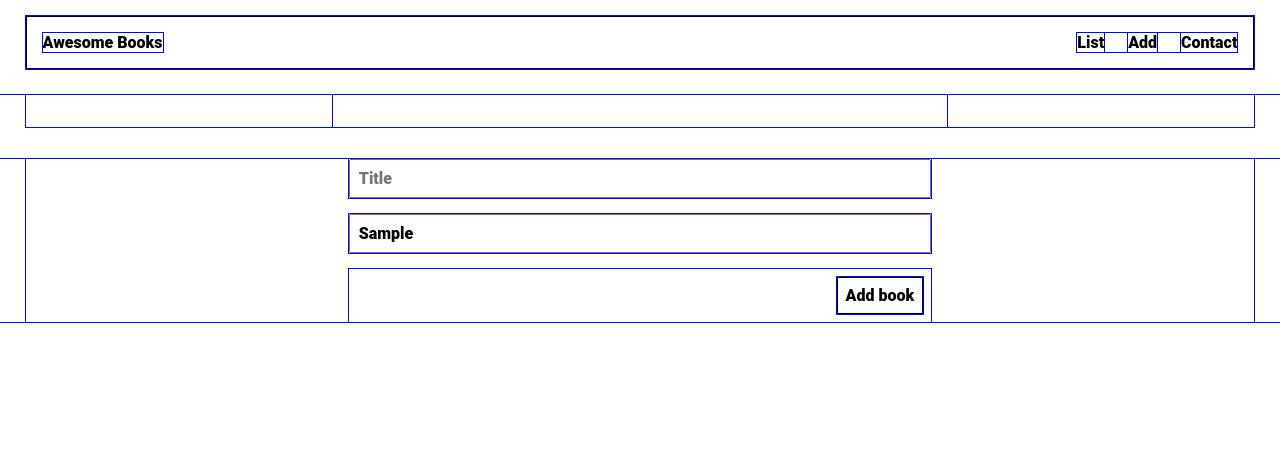
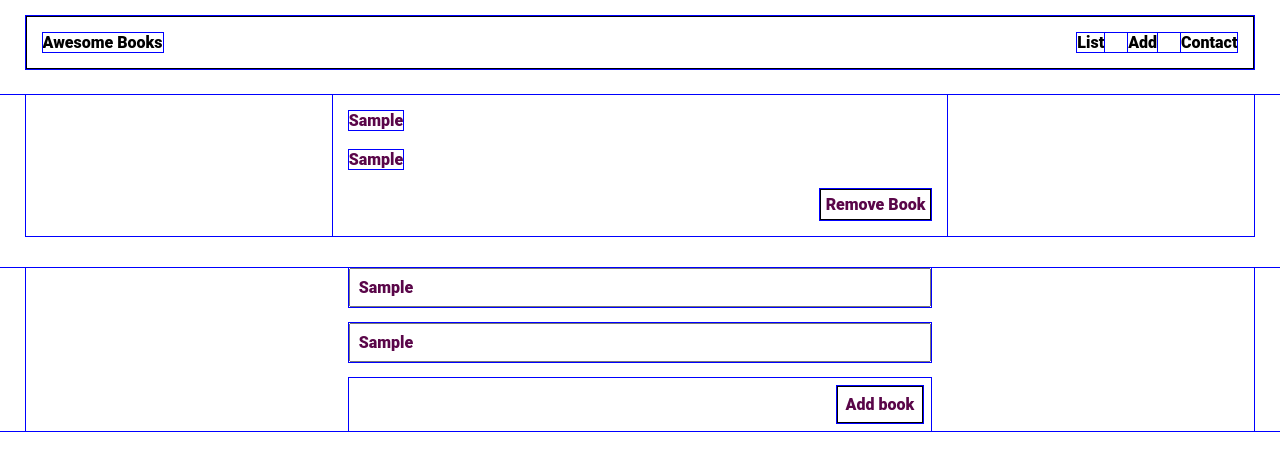
Before and after one commit to danigalindo10/awesome-books, a website: page index.html in a window 1280 px wide. Both pictures are taken after typing "Sample", "Sample" into the empty fields and a click on the button "Add book". Drawn offline with Linux system fonts and the light colour scheme.

Commit message:
Modified  add button to create a book list

```diff
--- a/css/style.css
+++ b/css/style.css
@@ -6,6 +6,7 @@
     font-size: 1rem;
     font-family: "Roboto", sans-serif;
     font-weight: bolder;
+    color: rgb(90, 6, 73);
 
   }
 
@@ -74,10 +75,23 @@ nav > ul {
   gap: 1.5rem;
 }
 
+.book{
+  display: flex;
+  flex-direction: column;
+  width: 100%;
+  padding: 1rem;
+  gap: 20px;
+  max-width: 50%;
+  margin: 0 auto;
+  justify-content: center;
+  align-items: flex-start;
+
+}
+
 .remove {
   align-self: flex-end;
   appearance: none;
-  padding: 0.5rem;
+  padding: 0.3rem;
   transition-duration: 0.3s;
 }
 
@@ -115,15 +129,10 @@ nav > ul {
   margin: 0 auto 1rem;
 }
 
-#book-list li {
-  list-style: none;
-  width: 100%;
-  display: flex;
-  padding: 1rem;
-  gap: 80px;
-  max-width: 50%;
-  margin: 0 auto;
-  justify-content: center;
+#book-list{
+  display:grid;
+  grid-template-columns: 1fr;
+  gap:40px;
 }
 
 #content {
@@ -147,7 +156,3 @@ nav > ul {
   flex-direction: column;
   gap: 1rem;
 }
-
-#book-list li {
-  color: #000;
-}
--- a/index.html
+++ b/index.html
@@ -26,16 +26,16 @@
   <div id="container">
     <!--Collection Section-->
     <section id="all-books">
-      <ul id="book-list">
+      <div id="book-list">
         <!--Book List with JS-->
-      </ul>
+      </div>
     </section>
     <!--Add new book section-->
     <section id="add-new-book">
       <fieldset id="new-book">
         <input type="text" name="title" id="new-title" placeholder="Title">
         <input type="text" name="author" id="new-author" placeholder="Author">
-        <div><button onclick="getBookInfo(newTitle, newAuthor)" type="button" id="add-book">Add book</button></div>
+        <div><button type="button" id="add-book">Add book</button></div>
       </fieldset>
     </section>
     <!-- Contact section -->
--- a/js/script.js
+++ b/js/script.js
@@ -4,27 +4,39 @@ const newTitle = document.getElementById('new-title');
 const newAuthor = document.getElementById('new-author');
 
 addBook.addEventListener('click', function(){
-	if (newTitle.value = "" && newAuthor.value == "") {
+	if (newTitle.value == "" && newAuthor.value == "") {
 		alert("Enter any title and author of the book");
-	} else {
-		const li = document.createElement('li');
+	}
+     else
+          {
+            const div= document.createElement("div");
+            const divTitle = document.createElement("div");
+            const divAuthor = document.createElement("div");
+            const removeButton = document.createElement("button");
+            removeButton.innerHTML += `Remove Book `
 
-		const removeButton = document.createElement('button');
+            // Add id and classes to the elements
+            divTitle.classList.add("author");
+            divAuthor.classList.add("title");
+            removeButton.classList.add("remove");
+            div.classList.add("book");
 
+            //Add title and author to the html container\
+            divTitle.innerHTML = newTitle.value;
+            div.appendChild(divTitle);
+            console.log(divTitle)
 
+            divAuthor.innerHTML = newAuthor.value;
+            div.appendChild(divAuthor);
 
-		const divAuthor = document.createElement('div');
-		divAuthor.innerHTML = newAuthor.value;
-		newTitle.value;
+            div.appendChild(removeButton);
 
-		removeButton.value;
-
-		booklist.appendChild(li);
-
-	}
+            booklist.appendChild(div);
+  }
 })
 
-
+//removeButton.value;
+//const removeButton = document.createElement('button');
 // const booklist = document.getElementById('book-list');
 // const addBook = document.getElementById('add-book');
 // const newTitle = document.getElementById('new-title');
@@ -47,7 +59,7 @@ addBook.addEventListener('click', function(){
 //   const removeButton = document.createElement('button');
 //   const li = document.createElement('li');
 
-//   // Add id and classes to the elements
+  // Add id and classes to the elements
 //   divTitle.classList.add('author');
 //   divAuthor.classList.add('title');
 //   removeButton.classList.add('remove');
```
